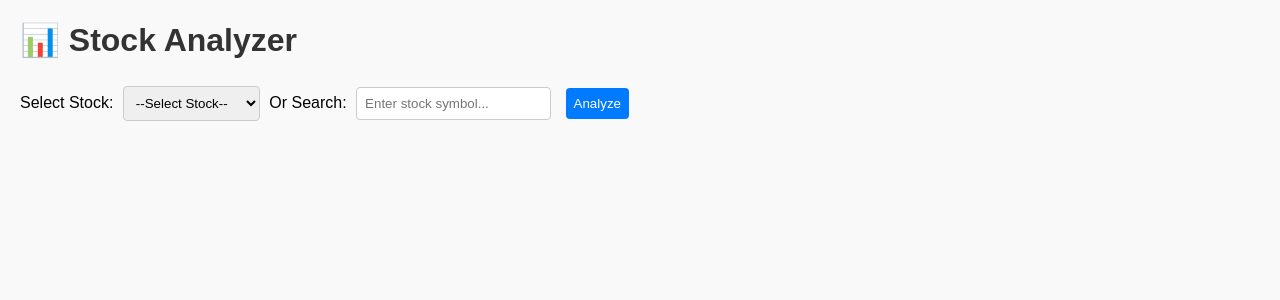
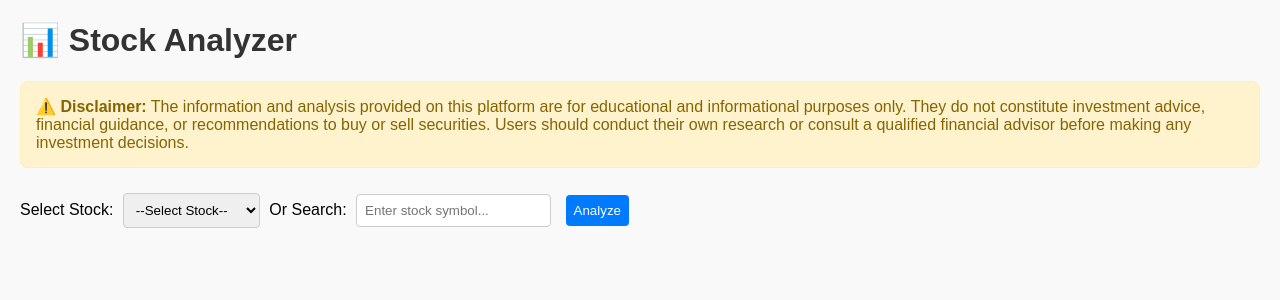
Before and after one commit to SamyakJain1991/stock-analyzer, a Flask app: page / in a window 1280 px wide. Shown: the top 300 px of the page. Run offline with Flask 3, Linux system fonts and the light colour scheme.

Commit message:
UI update: Added professional disclaimer fixed at top, improved index.html layout with autocomplete, dropdown+search priority fix, local EQUITY_L.csv for full NSE list, MRPL included, polished app.py and requirements.txt

```diff
--- a/templates/index.html
+++ b/templates/index.html
@@ -7,6 +7,7 @@
         body { font-family: Arial, sans-serif; margin: 20px; background: #f9f9f9; }
         h1 { color: #333; }
         .card { background: #fff; padding: 20px; margin-top: 20px; border-radius: 8px; box-shadow: 0 2px 5px rgba(0,0,0,0.1); }
+        .alert { background:#fff3cd; border:1px solid #ffeeba; color:#856404; padding:15px; border-radius:8px; margin-bottom:20px; }
         .error { color: red; font-weight: bold; }
         select, input[type="text"], button {
             padding: 8px; margin: 5px; border-radius: 4px; border: 1px solid #ccc;
@@ -22,6 +23,13 @@
 </head>
 <body>
     <h1>📊 Stock Analyzer</h1>
+
+    <!-- Professional Disclaimer -->
+    <div class="alert">
+        ⚠️ <strong>Disclaimer:</strong> The information and analysis provided on this platform are for educational and informational purposes only.
+        They do not constitute investment advice, financial guidance, or recommendations to buy or sell securities.
+        Users should conduct their own research or consult a qualified financial advisor before making any investment decisions.
+    </div>
 
     <form method="POST" action="/analyze" onsubmit="clearDropdownOnSearch()">
         <!-- Dropdown -->
```
